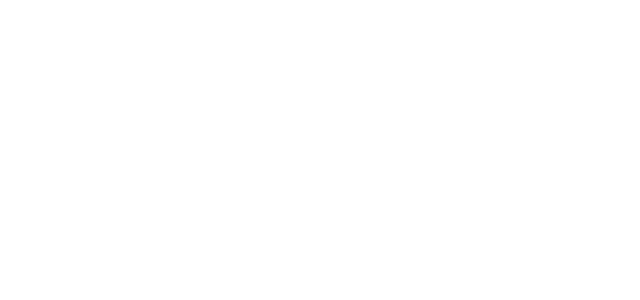
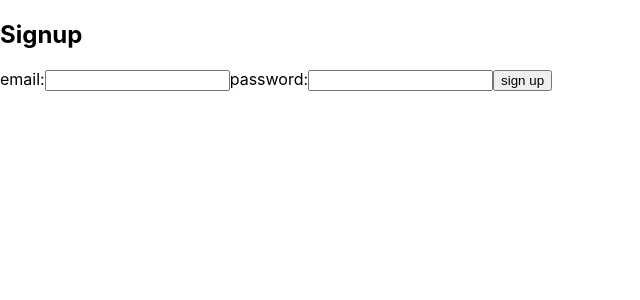
Before and after one commit to Christian-Mar/pa-ella, a Next.js app: page /signup in a window 1280 px wide. Shown: the top 300 px of the page, without its empty margins (0-640 px from the left). Built offline with nearby package versions, Linux system fonts and the light colour scheme; no server answers; a web font is replaced by a local one.

Commit message:
signup authentication hook

```diff
--- a/hooks/useSignup.js
+++ b/hooks/useSignup.js
@@ -9,7 +9,7 @@ export const useSignup = () => {
     setError(null);
     createUserWithEmailAndPassword(auth, email, password)
     .then((res) => {
-      console.log('user signed op, res.user')
+      console.log('user signed up:', res.user)
     })
     .catch((err) => {
       setError(err.message)
@@ -18,5 +18,5 @@ export const useSignup = () => {
   }
 
   return { error, signup }
-  // the two thing we need from other components to use this hook
+  // the two things we need from other components to use this hook
 }
--- a/pages/signup/index.js
+++ b/pages/signup/index.js
@@ -1,9 +1,41 @@
-const index = () => {
-  return (
-    <div>
+import { useState } from 'react';
+import { useSignup } from '../../hooks/useSignup';
 
-    </div>
-  )
+export default function Signup() {
+	const [email, setEmail] = useState('');
+	const [password, setPassword] = useState('');
+  const { error, signup } = useSignup();
+
+	const handleSubmit = e => {
+		e.preventDefault();
+		signup(email, password);
+	};
+
+	return (
+		<div>
+			<h2>Signup</h2>
+			<form onSubmit={handleSubmit}>
+				<label>
+					<span>email:</span>
+					<input
+						required
+						type='email'
+						onChange={e => setEmail(e.target.value)}
+						value={email}
+					/>
+				</label>
+				<label>
+					<span>password:</span>
+					<input
+						required
+						type='password'
+						onChange={e => setPassword(e.target.value)}
+						value={password}
+					/>
+				</label>
+				<button>sign up</button>
+        {error && <p>{error}</p>}
+			</form>
+		</div>
+	);
 }
-
-export default index
--- a/styles/Navbar.module.css
+++ b/styles/Navbar.module.css
@@ -17,6 +17,7 @@
   display: flex;
   justify-content: space-between;
   align-items: center;
+  flex-wrap: wrap;
 }
 
 .logo {
@@ -62,6 +63,7 @@
   height: 3.5vh;
   background-color: #fcfcfc;
   padding-left: 1rem;
+  z-index: 5;
 }
 
 .searchIcon:hover {
```
Also changed, not shown: 1 other file (tests, documents, lock files or other folders).
